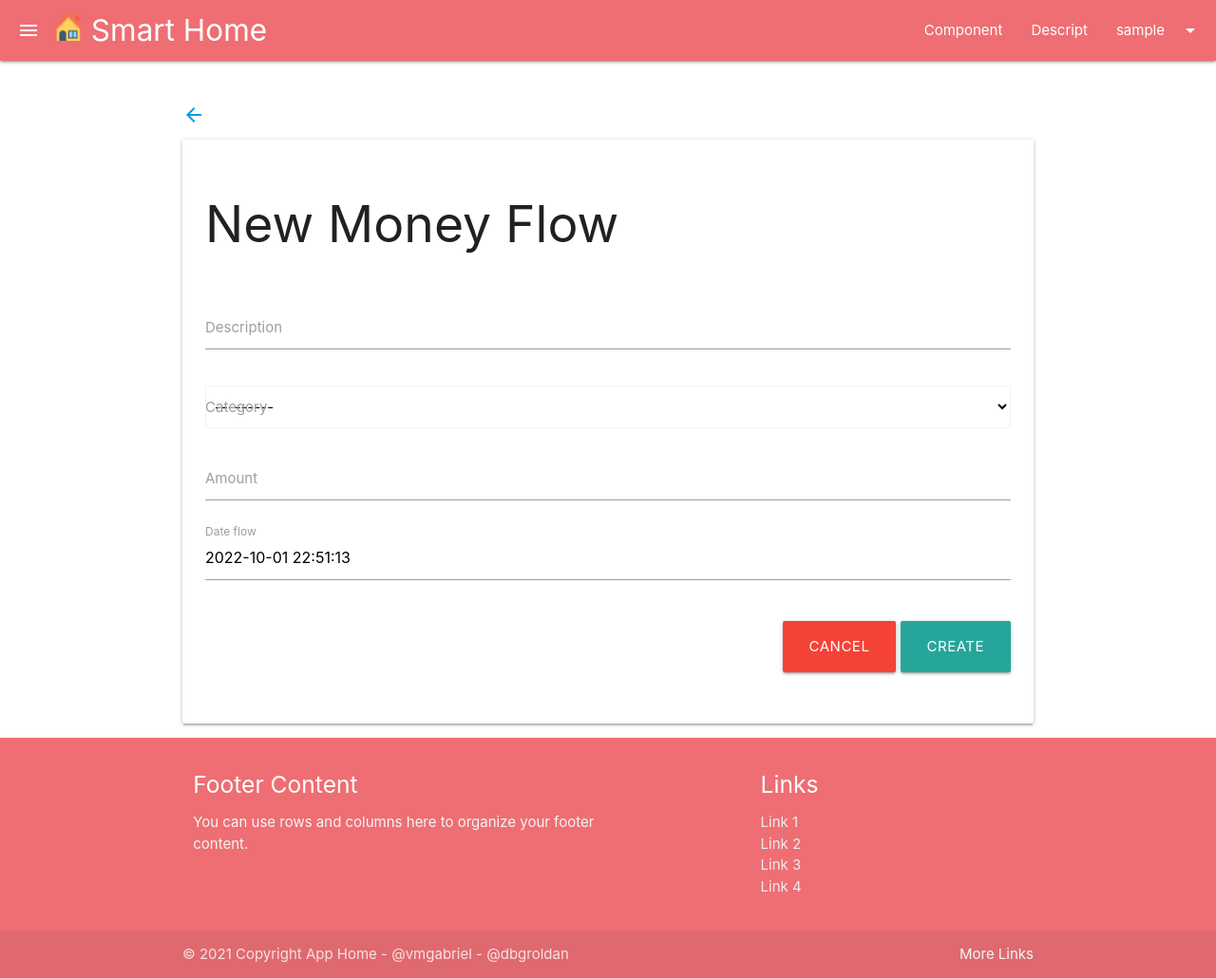
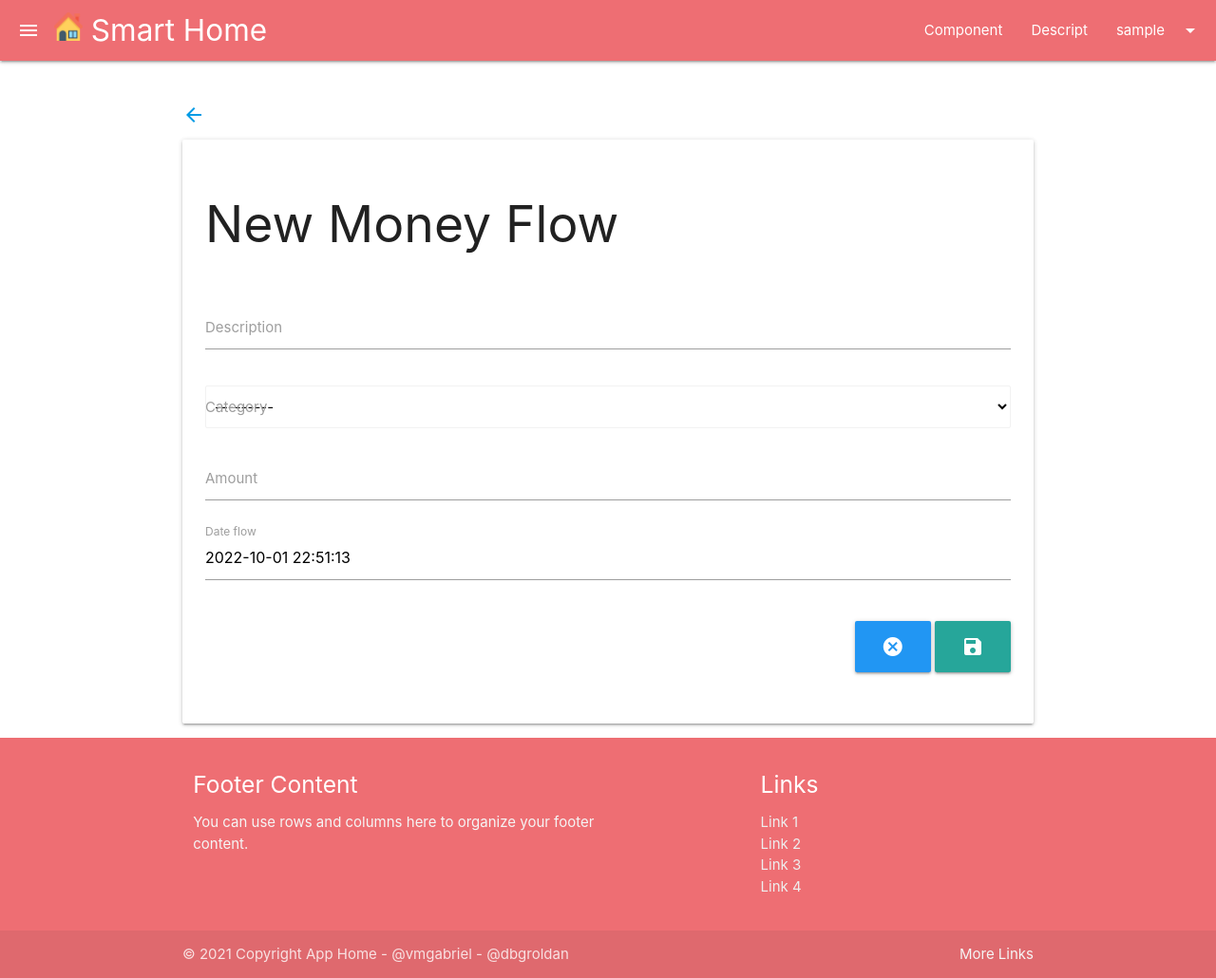
Before and after one commit to vmgabriel/todo-django, a Django app: page /cash_flows/money/new in a window 1280 px wide. Shown: the whole page at 95% size. Run offline with Django 3.2, Linux system fonts and the light colour scheme; the visitor is signed in with stand-in values (Sample User, id 1); data that the repository does not hold is empty.

Commit message:
feat: add delete flow money

```diff
--- a/cash_flow/templates/flow_money/edit.html
+++ b/cash_flow/templates/flow_money/edit.html
@@ -10,7 +10,7 @@
 
         <div class="card-panel">
             <div class="row" style="display: inline-flex;">
-                <h2>New Money Flow</h2>
+                <h2>{% if mode == "Save" %}New{% else %}Edit{% endif %} Money Flow</h2>
             </div>
 
             <form method="post" class="col s12" style="padding-bottom: 2em;">
@@ -54,12 +54,19 @@
                     </div>
                 </div>
                 <div class="col s12 right-align">
-                    <a href="{% url 'cash_flow:new_category'  %}" class="btn waves-effect waves-red btn-large red">Cancel</a>
+                    {% if mode != "Save" %}
+                        <a href="{% url 'cash_flow:money_delete' pk=object.pk %}" class="btn waves-effect waves-red btn-large red">
+                            <i class="material-icons">delete</i>
+                        </a>
+                    {%  endif %}
+                    <a href={% if mode == "Save" %}"{% url 'cash_flow:money'  %}"{% else %}"{% url 'cash_flow:money_edit' pk=object.pk  %}"{% endif %} class="btn waves-effect waves-red btn-large blue">
+                        <i class="material-icons">cancel</i>
+                    </a>
                     <button type="submit" class="waves-effect waves-light btn-large">
                         {% if mode == "Save" %}
-                            Create
+                            <i class="material-icons">save</i>
                         {% else %}
-                            Edit
+                            <i class="material-icons">edit</i>
                         {% endif %}
                     </button>
                 </div>
--- a/cash_flow/urls.py
+++ b/cash_flow/urls.py
@@ -10,7 +10,8 @@ urlpatterns: list[path] = [
 
     # Money Flow
     path("money/new", views.FlowMoneyNewView.as_view(), name="money"),
-    path("money/edit/<int:pk>", views.FlowMoneyEditView.as_view(), name="money_edit"),
+    path("money/<int:pk>/edit", views.FlowMoneyEditView.as_view(), name="money_edit"),
+    path("money/<int:pk>/delete", views.delete_flow_money, name="money_delete"),
 
     # Categories
     path("categories", views.CategoryFlowListView.as_view(), name="categories"),
--- a/cash_flow/views.py
+++ b/cash_flow/views.py
@@ -46,6 +46,7 @@ def queryset_sum_per_month(
         date_flow__year=year,
         date_flow__month=month,
         created_by=user,
+        enabled=True,
     ).annotate(
         day=ExtractDay("date_flow"),
     ).values("day").annotate(
@@ -87,6 +88,7 @@ def queryset_sum_per_month_category(
         date_flow__month=month,
         category__parent_category__type_flow__in=models.TypeFlow.EXPENDITURE,
         created_by=user,
+        enabled=True,
     ).annotate(
         main_category=F("category__parent_category__name")
     ).values("main_category").annotate(
@@ -157,6 +159,7 @@ class CashFlowHomeView(LoginRequiredMixin, generic.TemplateView):
             date_flow__month=month,
             date_flow__gt=days_in_week[0],
             date_flow__lt=days_in_week[-1],
+            enabled=True,
         ).annotate(
             day=ExtractDay("date_flow"),
         ).values("day").annotate(
@@ -344,6 +347,19 @@ def delete_category(request, pk):
     return redirect("cash_flow:categories")
 
 
+@login_required
+def delete_flow_money(request, pk):
+    model = models.FlowMoney
+    flow = get_object_or_404(model, pk=pk)
+    flow.enabled = False
+    flow.save()
+
+    # Verify if This is increase o decrease
+    flow_sync(request.user)
+
+    return redirect("cash_flow:home_cash_flow")
+
+
 def save_history(request):
     """Save Spend and categories in month per user"""
     dt = datetime.now().replace(day=1) - timedelta(days=1)
```
